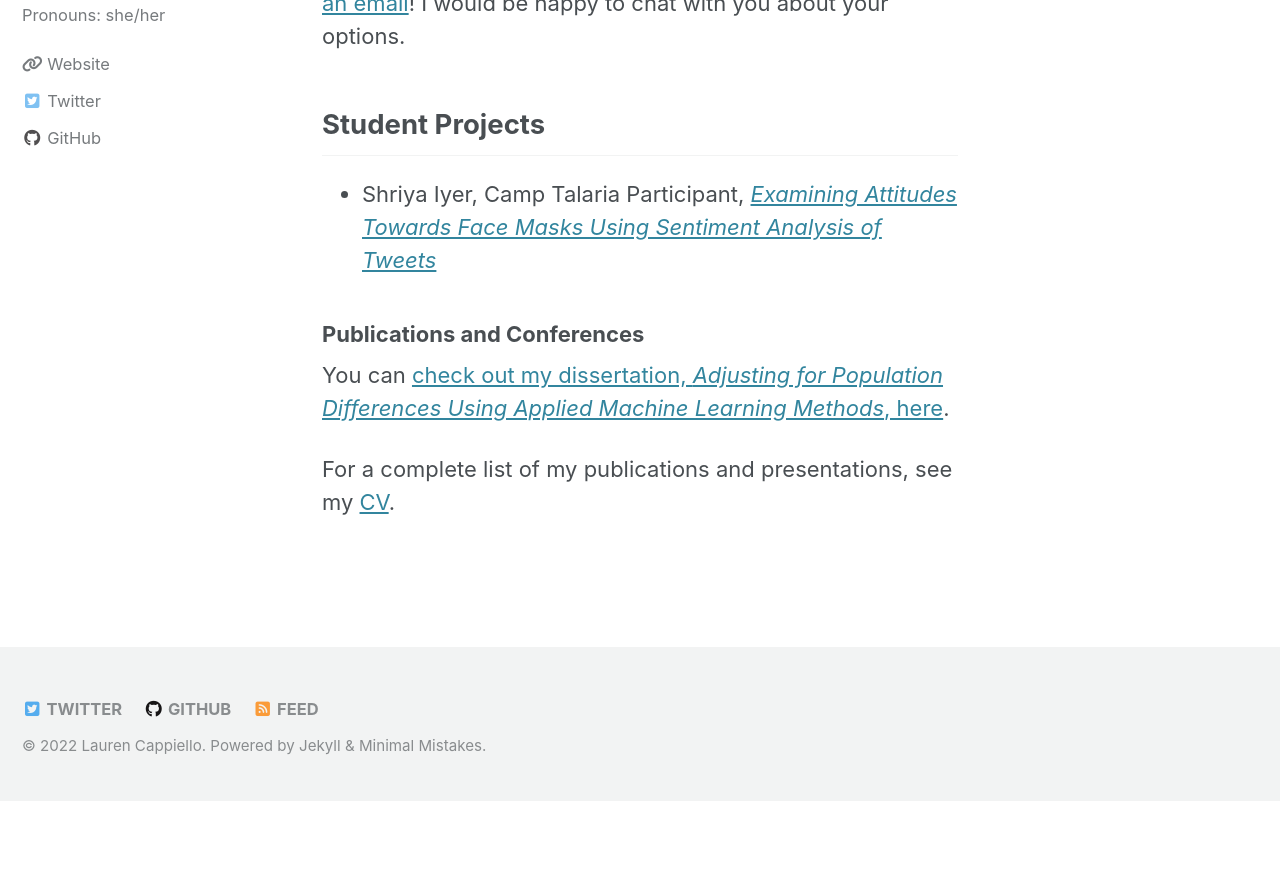
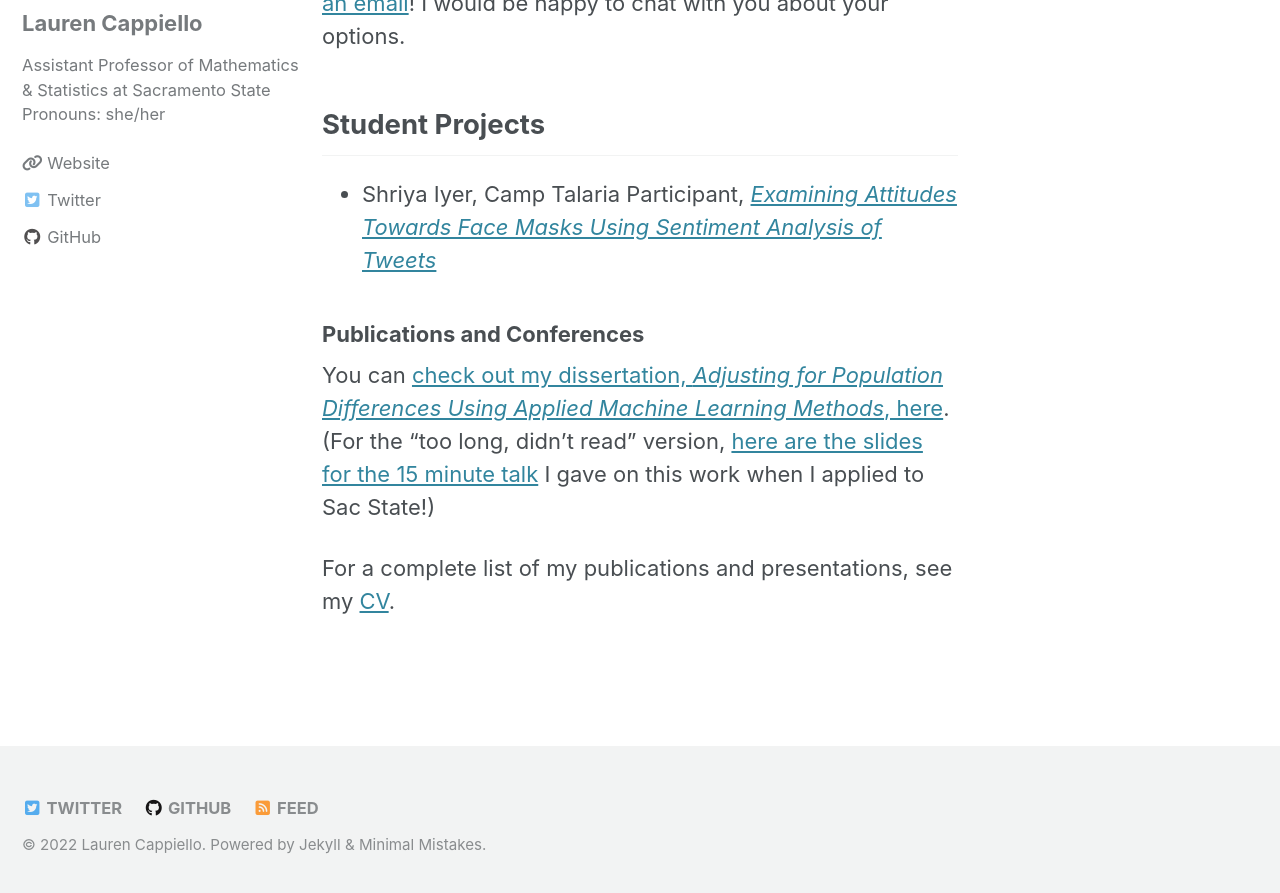
Before and after one commit to lgpcappiello/lgpcappiello.github.io, a Jekyll site: the page built from research/index.md, in a window 1280 px wide and 900 px high, scrolled down 775 px. Shown: the top 893 px of the window. Built offline with Jekyll 4.4.1, drawn with Linux system fonts in a browser that asks for light colours; cached includes are drawn as plain includes; nearby versions of some CDN libraries; before the commit the page ends 1576 px from its top, so only the background shows below that.

Commit message:
Update index.md

```diff
--- a/research/index.md
+++ b/research/index.md
@@ -26,6 +26,6 @@
 
 ### Publications and Conferences
 
-You can [check out my dissertation, *Adjusting for Population Differences Using Applied Machine Learning Methods*, here](https://lgpcappiello.github.io/research/Dissertation.pdf).
+You can [check out my dissertation, *Adjusting for Population Differences Using Applied Machine Learning Methods*, here](https://lgpcappiello.github.io/research/Dissertation.pdf). (For the "too long, didn't read" version, [here are the slides for the 15 minute talk](https://lgpcappiello.github.io/research/ResearchTalk_CSUS.pdf) I gave on this work when I applied to Sac State!)
 
 For a complete list of my publications and presentations, see my [CV](https://lgpcappiello.github.io/CappielloCV.pdf).
```
